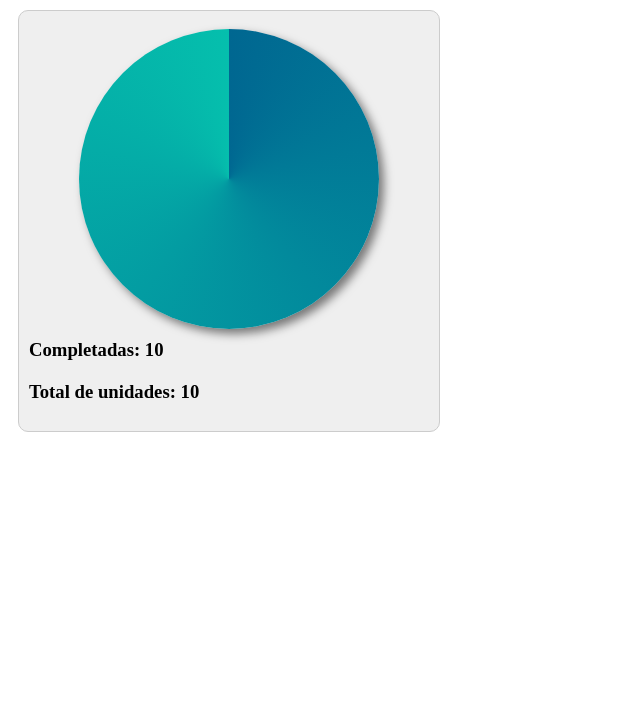
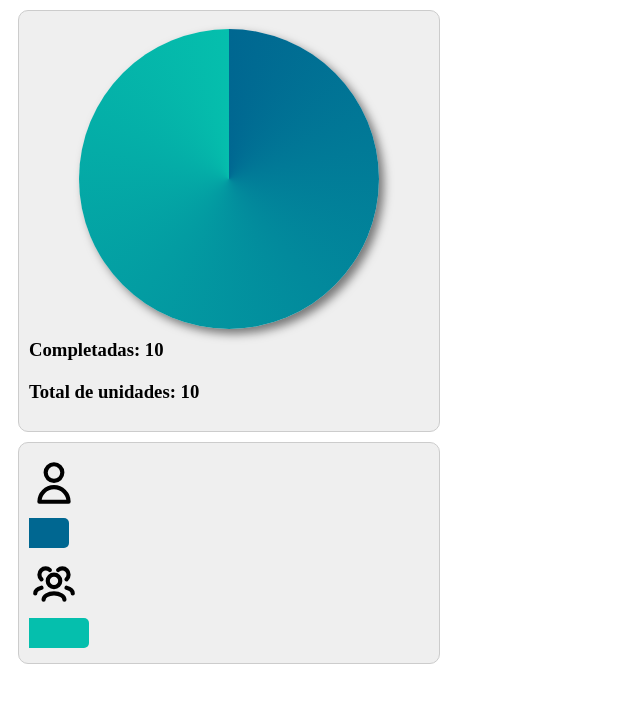
Before and after one commit to TechTuriscool/Dashboard-b2c, a plain HTML site: page index.html in a window 1280 px wide. Shown: the whole page, without its empty margins (0-640 px from the left). Drawn offline with Linux system fonts and the light colour scheme.

Commit message:
pruebas shadow dom

```diff
--- a/customBarGraph/customBarGraph.js
+++ b/customBarGraph/customBarGraph.js
@@ -80,9 +80,9 @@ export class customBarGraph extends HTMLElement {
             }
         </style>
         <div class="bargraph">
-            <img class="user-icon" src="./Dashboard-b2c/customBarGraph/assets/user-svgrepo-com.svg" alt="user icon">
+            <img class="user-icon" src="/Dashboard-b2c/customBarGraph/assets/user-svgrepo-com.svg" alt="user icon">
             <div class="timeSpent"></div>
-            <img class="average-users-icon" src="./Dashboard-b2c/customBarGraph/assets/users-group-svgrepo-com.svg" alt="users group icon">
+            <img class="average-users-icon" src="/Dashboard-b2c/customBarGraph/assets/users-group-svgrepo-com.svg" alt="users group icon">
             <div class="averageTimeSpent"></div>
         </div>
         `;
--- a/index.html
+++ b/index.html
@@ -5,8 +5,10 @@
     <meta name="viewport" content="width=device-width, initial-scale=1.0">
     <title>Document</title>
     <script type="module" src="./customCake/customCake.js"></script>
+    <script type="module" src="./customBarGraph/customBarGraph.js"></script>
 </head>
 <body>
     <custom-cake totalUnits="10" unitsCompleted="10"></custom-cake>
+    <custom-bar-graph timeSpent="40" averageTimeSpent="60"></custom-bar-graph>
 </body>
 </html>
```
